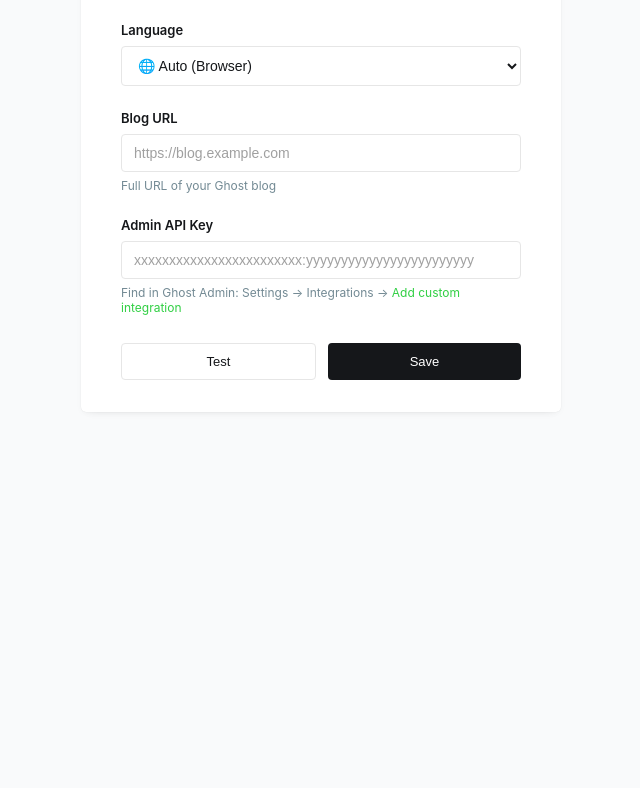
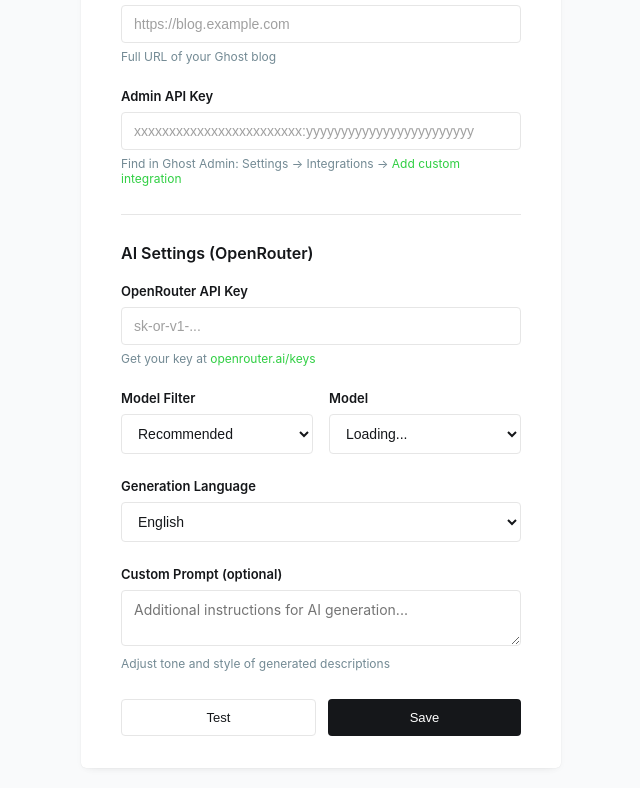
Before and after one commit to matveev-pavel/ghost-calendar-extension, a browser extension: page options/options.html in a window 1280 px wide. Shown: the part 240-1028 px from the top of the page, without its empty margins (319-959 px from the left). Before the commit the page ends 800 px from the top, so only its background shows below. Drawn offline with Linux system fonts and the light colour scheme.

Commit message:
feat: add AI settings section to options page

```diff
--- a/options/options.html
+++ b/options/options.html
@@ -175,6 +175,45 @@
       color: #738a94;
       border: 1px solid #e6e6e6;
     }
+
+    .section-divider {
+      height: 1px;
+      background: #e6e6e6;
+      margin: 28px 0;
+    }
+
+    .section-title {
+      color: #15171a;
+      font-size: 16px;
+      font-weight: 600;
+      margin-bottom: 20px;
+    }
+
+    .form-row {
+      display: flex;
+      gap: 16px;
+    }
+
+    .form-group.half {
+      flex: 1;
+    }
+
+    textarea {
+      width: 100%;
+      padding: 10px 12px;
+      border: 1px solid #e6e6e6;
+      border-radius: 4px;
+      font-size: 14px;
+      font-family: inherit;
+      color: #15171a;
+      resize: vertical;
+      transition: border-color 0.15s;
+    }
+
+    textarea:focus {
+      outline: none;
+      border-color: #a0a0a0;
+    }
   </style>
 </head>
 <body>
@@ -229,6 +268,68 @@
         </p>
       </div>
 
+      <!-- AI Settings Section -->
+      <div class="section-divider"></div>
+      <h2 class="section-title" data-i18n="aiSettingsTitle">AI Settings (OpenRouter)</h2>
+
+      <div class="form-group">
+        <label for="openrouter-key" data-i18n="labelOpenRouterKey">OpenRouter API Key</label>
+        <input
+          type="password"
+          id="openrouter-key"
+          data-i18n-placeholder="placeholderOpenRouterKey"
+          placeholder="sk-or-v1-..."
+        >
+        <p class="hint">
+          <span data-i18n="hintOpenRouterKey">Get your key at</span>
+          <a href="https://openrouter.ai/keys" target="_blank">openrouter.ai/keys</a>
+        </p>
+      </div>
+
+      <div class="form-row">
+        <div class="form-group half">
+          <label for="model-filter" data-i18n="labelModelFilter">Model Filter</label>
+          <select id="model-filter">
+            <option value="recommended" data-i18n="filterRecommended">Recommended</option>
+            <option value="free" data-i18n="filterFree">Free</option>
+            <option value="all" data-i18n="filterAll">All</option>
+          </select>
+        </div>
+        <div class="form-group half">
+          <label for="openrouter-model" data-i18n="labelModel">Model</label>
+          <select id="openrouter-model">
+            <option value="">Loading...</option>
+          </select>
+        </div>
+      </div>
+
+      <div class="form-group">
+        <label for="generation-language" data-i18n="labelGenerationLanguage">Generation Language</label>
+        <select id="generation-language">
+          <option value="English">English</option>
+          <option value="Spanish">Español</option>
+          <option value="Portuguese">Português</option>
+          <option value="Russian">Русский</option>
+          <option value="German">Deutsch</option>
+          <option value="French">Français</option>
+          <option value="Chinese">中文</option>
+          <option value="Japanese">日本語</option>
+          <option value="Korean">한국어</option>
+          <option value="Italian">Italiano</option>
+        </select>
+      </div>
+
+      <div class="form-group">
+        <label for="custom-prompt" data-i18n="labelCustomPrompt">Custom Prompt (optional)</label>
+        <textarea
+          id="custom-prompt"
+          rows="2"
+          data-i18n-placeholder="placeholderCustomPrompt"
+          placeholder="Additional instructions for AI generation..."
+        ></textarea>
+        <p class="hint" data-i18n="hintCustomPrompt">Adjust tone and style of generated descriptions</p>
+      </div>
+
       <div class="buttons">
         <button type="button" class="btn-secondary" id="test-btn" data-i18n="btnTest">Test</button>
         <button type="submit" class="btn-primary" data-i18n="btnSave">Save</button>
@@ -240,6 +341,7 @@
 
   <script src="../lib/analytics.js"></script>
   <script src="../lib/i18n.js"></script>
+  <script src="../lib/openrouter.js"></script>
   <script src="options.js"></script>
 </body>
 </html>
```
